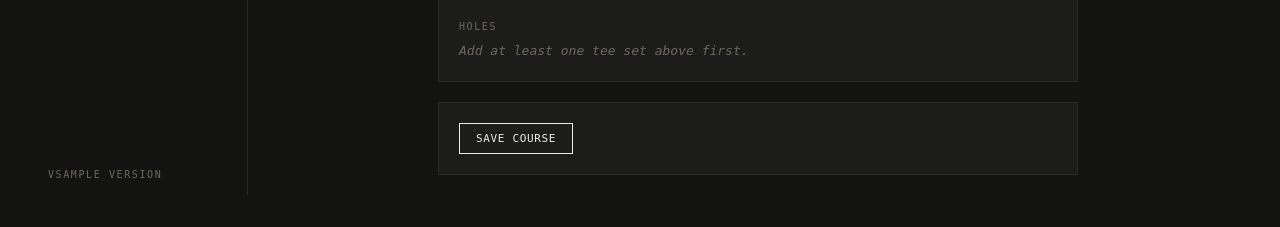
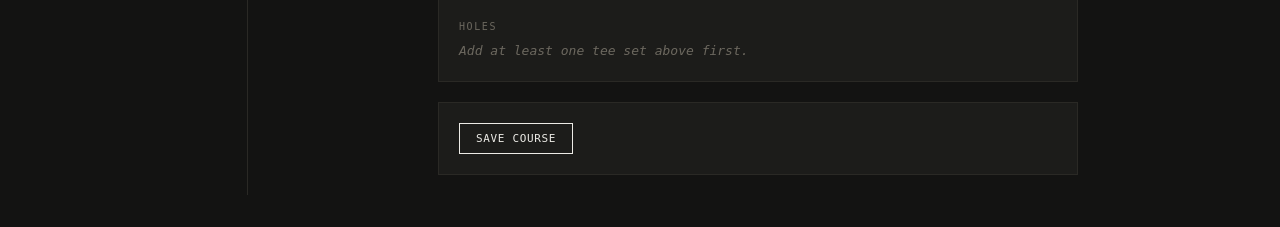
Before and after one commit to BitNinja01/pinsheet-server, a Python web app: template source/web/templates/course_entry.html in a window 1280 px wide. Shown: the part 708-935 px from the top of the page. Run offline with Jinja, Linux system fonts and the light colour scheme; the template is opened without the code that fills it: most values are stand-ins (such as "Sample title", 1, 10 or a date in 2020); some web fonts are replaced.

Commit message:
fix: move version text to settings page footer

```diff
--- a/source/web/templates/base.html
+++ b/source/web/templates/base.html
@@ -37,7 +37,6 @@
                 {% if current_user.is_admin %}<a href="/admin/invites">Admin</a>{% endif %}
                 <a href="/logout">Logout</a>
             </nav>
-            <div style="margin-top: auto; padding-bottom: 12px; font-family: 'JetBrains Mono', monospace; font-size: 10px; color: var(--ps-ink-3); text-transform: uppercase; letter-spacing: 0.16em;">v{{ version }}</div>
         </aside>
         <main class="ps-main">
             {% block content %}{% endblock %}
--- a/source/web/templates/settings.html
+++ b/source/web/templates/settings.html
@@ -76,4 +76,5 @@
     </div>
 
 </form>
+<div style="margin-top: 24px; font-family: 'JetBrains Mono', monospace; font-size: 10px; color: var(--ps-ink-3); text-transform: uppercase; letter-spacing: 0.16em;">PinSheet v{{ version }}</div>
 {% endblock %}
```
